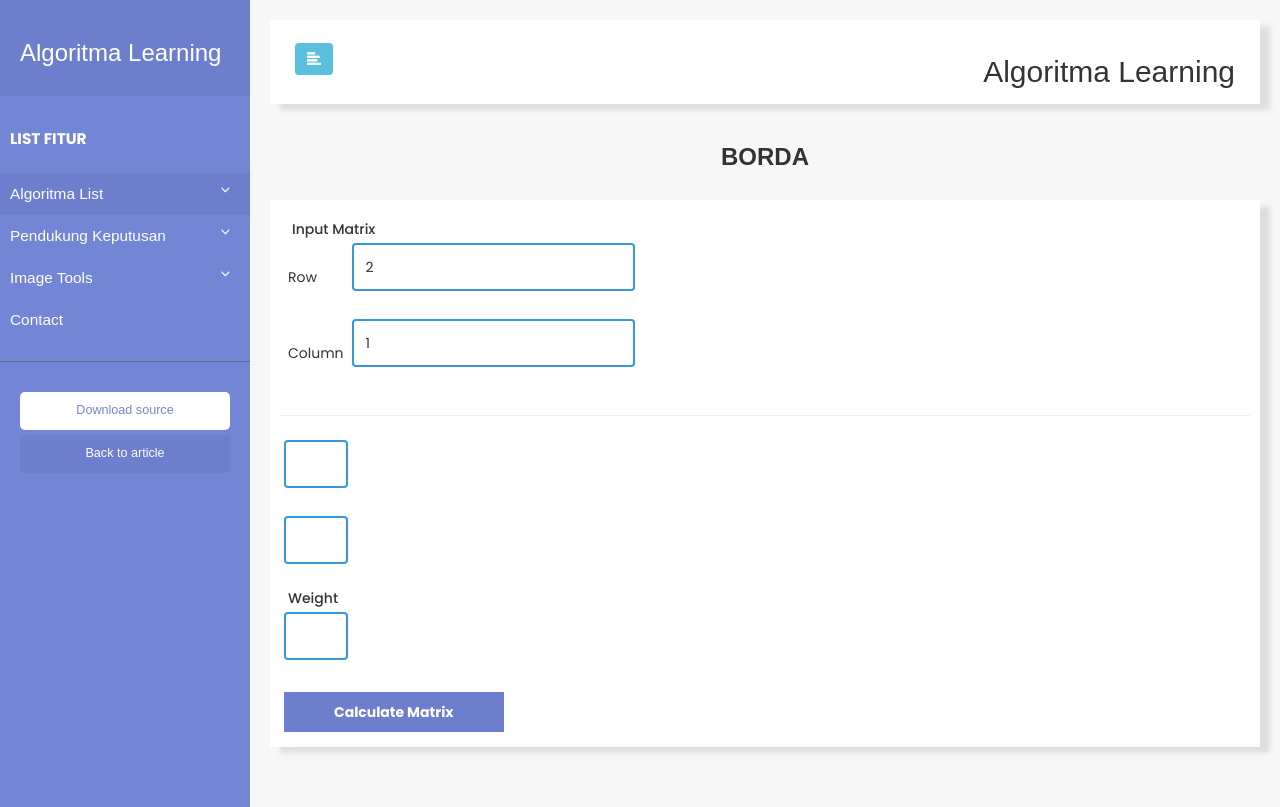
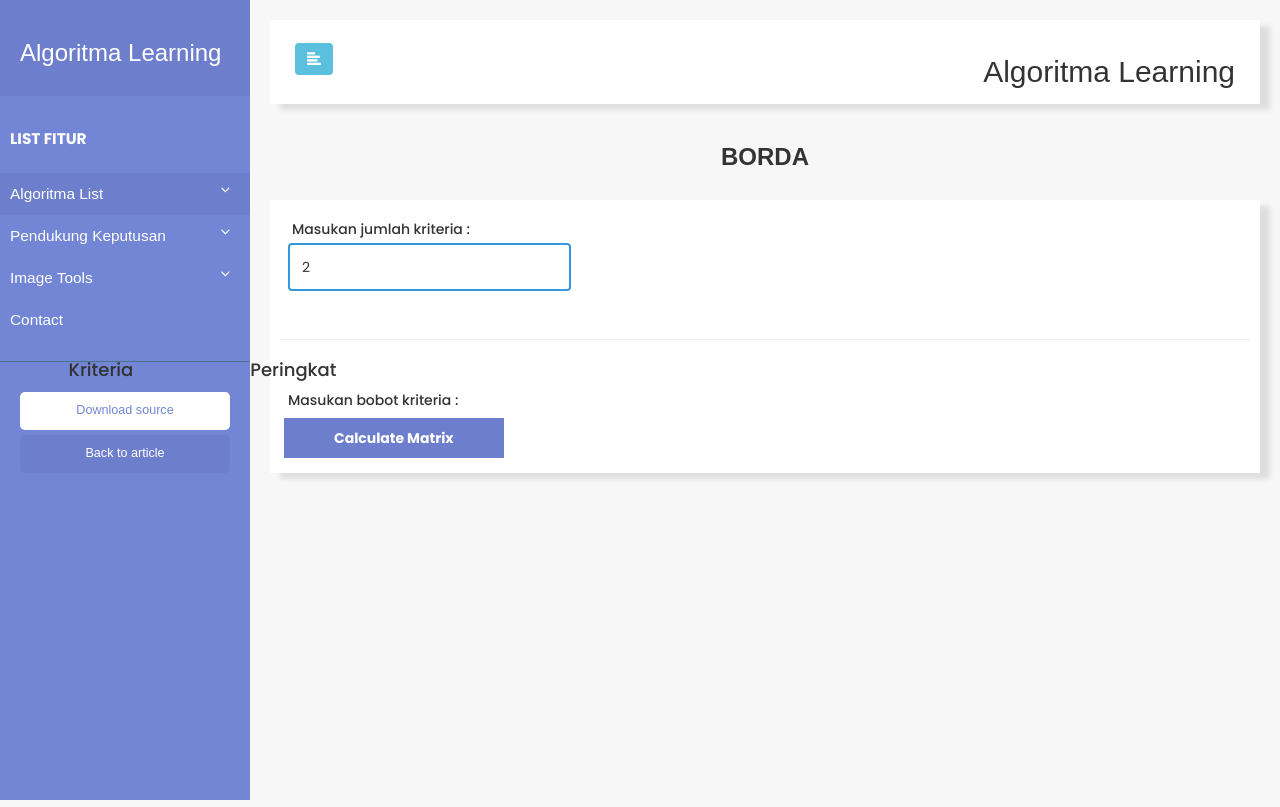
Before and after one commit to lukasvalentino971/Algoritma-Learning, a Flask app: page /borda in a window 1280 px wide. Run offline with Flask 3, Linux system fonts and the light colour scheme; some libraries are stand-ins or nearby versions.

Commit message:
feat:view borda

```diff
--- a/static/borda.py
+++ b/static/borda.py
@@ -1 +1,5 @@
-def
+def count_borda_score():
+
+def tabel_perbandingan_borda():
+
+def perangkingan_borda():
--- /dev/null
+++ b/static/js/borda.js
@@ -0,0 +1,74 @@
+function change_matrix_shape() {
+    var row = parseInt($('#row').val());
+
+    $('#initial-matrix').empty();
+    $('#weight-matrix').empty();
+
+    // Membuat baris dengan label "Ke-1" sampai "Ke-n" di atas kolom pertama pada matriks awal
+    let labelRow = '<tr>';
+    for (let i = -1; i < row; i++) {
+        if (i == -1) {
+            labelRow += `
+                <td></td>
+            `;
+        } else {
+            labelRow += `
+                <td>Ke-${i + 1}</td>
+            `;
+        }
+    }
+    labelRow += '</tr>';
+    $('#initial-matrix').append(labelRow);
+
+    // Membuat baris dengan label "Ke-1" sampai "Ke-n" di atas kolom pertama pada matriks awal
+    let placeholderRow = '<tr>';
+    for (let i = 0; i < row; i++) {
+        placeholderRow += `
+            <td class="placeholder"></td>
+        `;
+    }
+    placeholderRow += '</tr>';
+    $('#initial-matrix').append(placeholderRow);
+
+    // Membuat matriks awal berdasarkan nilai baris yang dimasukkan
+    for (let i = 0; i < row; i++) {
+        let temp_html = '<tr>';
+
+        // Menambahkan label di samping kiri indeks ke-0 pada matriks awal
+        temp_html += `<td>A${i + 1}&nbsp;&nbsp; = &nbsp;&nbsp;&nbsp;&nbsp;&nbsp;&nbsp;&nbsp;&nbsp;&nbsp;</td>`;
+
+        for (let j = 0; j < row; j++) {
+            temp_html += `
+                <td>
+                    <input type="number" id="x${i}${j}" min=0.01>
+                </td>
+            `;
+        }
+        temp_html += '</tr>';
+        $('#initial-matrix').append(temp_html);
+    }
+
+    // Membuat matriks bobot (hanya 1 kolom)
+    // Membuat matriks bobot (hanya 1 kolom)
+let weight_html = '<tr>'; // Mulai baris matriks bobot
+
+for (let j = 0; j < row; j++) {
+    // Menambahkan label di samping kiri indeks ke-0 pada matriks awal
+    weight_html += `
+        <td>
+            A${j + 1}&nbsp; =
+        </td>
+    `;
+
+    weight_html += `
+        <td>
+            <input type="number" id="w${j}" min=0.1>
+        </td>
+    `;
+}
+
+weight_html += '</tr>'; // Selesai baris matriks bobot
+
+$('#weight-matrix').append(weight_html); // Menambahkan HTML ke weight-matrix
+
+}
--- a/static/style.css
+++ b/static/style.css
@@ -438,3 +438,11 @@
         padding: 20px;
     }
 }
+
+/*  borda */
+.h4-borda{
+   margin-left: -1125px;
+}
+.ke_borda{
+    margin-top: 500px;
+}
--- a/templates/borda.html
+++ b/templates/borda.html
@@ -7,15 +7,10 @@
         <tr>
             <td>
                 <div>
-                    <span class="title-electre-form">Input Matrix</span>
+                    <span class="title-electre-form">Masukan jumlah kriteria :</span>
                     <table>
                         <tr>
-                            <td>Row</td>
                             <td><input type="number" min=2 value=2 id="row" onchange="change_matrix_shape()"></td>
-                        </tr>
-                        <tr>
-                            <td>Column</td>
-                            <td><input type="number" min=1 value=1 id="column" onchange="change_matrix_shape()"></td>
                         </tr>
                     </table>
                 </div>
@@ -23,29 +18,21 @@
         </tr>
     </table>
     <hr>
+    <h4 class="h4-borda">Kriteria&nbsp;&nbsp;&nbsp;&nbsp;&nbsp;&nbsp;&nbsp;&nbsp;&nbsp;&nbsp;&nbsp;&nbsp;&nbsp;&nbsp;&nbsp;&nbsp;&nbsp;&nbsp;&nbsp;&nbsp;&nbsp;&nbsp;&nbsp;&nbsp;&nbsp;Peringkat</h4>
     <table class="buttom-electre-form" id="initial-matrix">
-        <tr>
-            <td>
-                <input type="number" id="x00" min=1>
-            </td>
-        </tr>
-        <tr>
-            <td>
-                <input type="number" id="x10" min=1>
-            </td>
-        </tr>
+        <!-- Initial matrix inputs will be generated here -->
     </table>
-    <span class="title-electre-form">Weight</span>
+
+    <span class="title-electre-form">Masukan bobot kriteria :
+    </span>
     <table class="buttom-electre-form" id="weight-matrix">
-        <tr>
-            <td>
-                <input type="number" id="w0" min=0.1>
-            </td>
-        </tr>
+        <!-- Weight matrix inputs will be generated here -->
     </table>
+
     <button type="submit" onclick="calculate_matrix()">Calculate Matrix</button>
 </div>
 
+<p class="electre-result-title" style="display: none;">Result</p>
 
-
+  <script src="../static/js/borda.js"></script>
 {% endblock %}
```
Also changed, not shown: templates/electre_four.html (+0 -7 lines).
